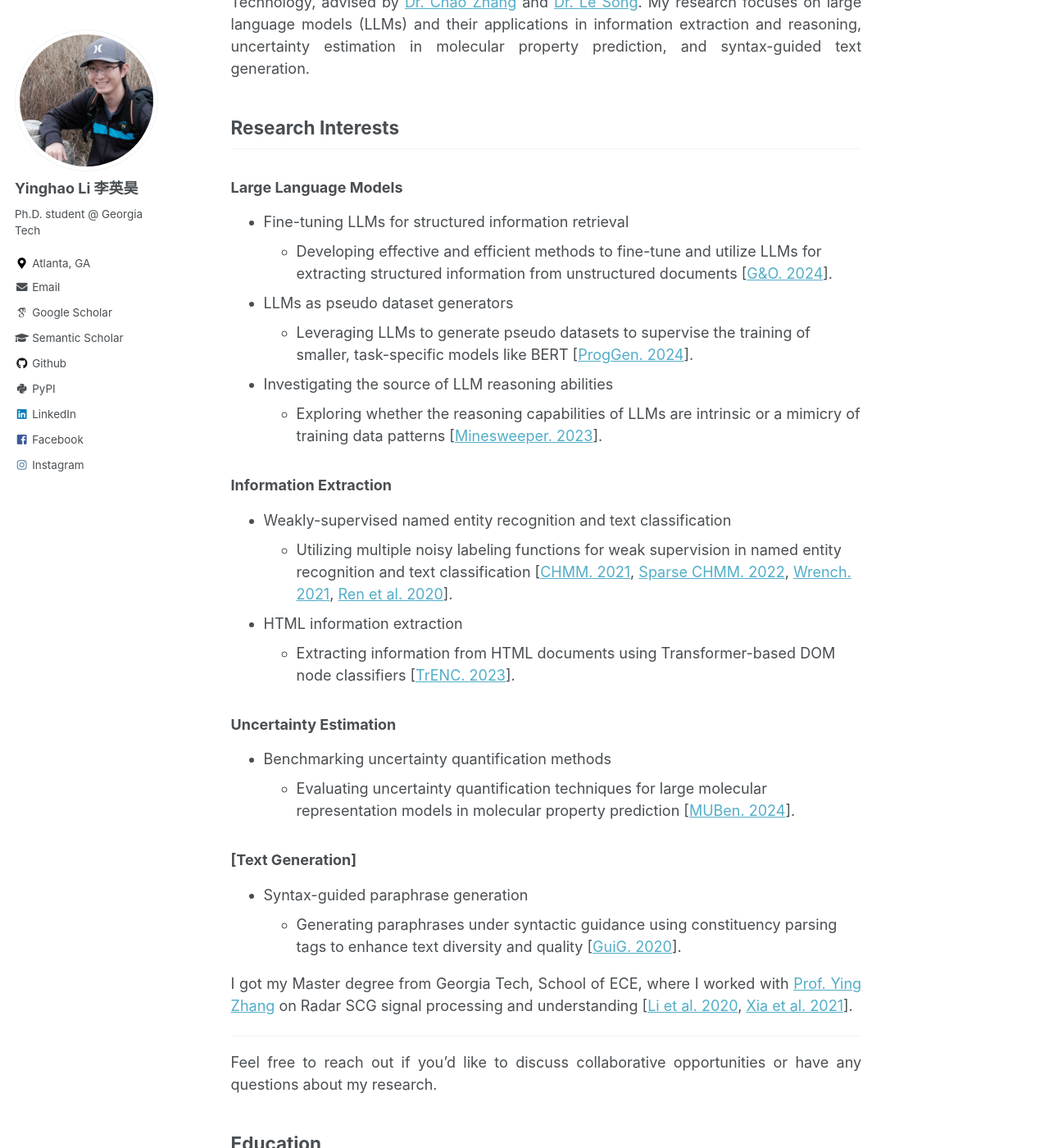
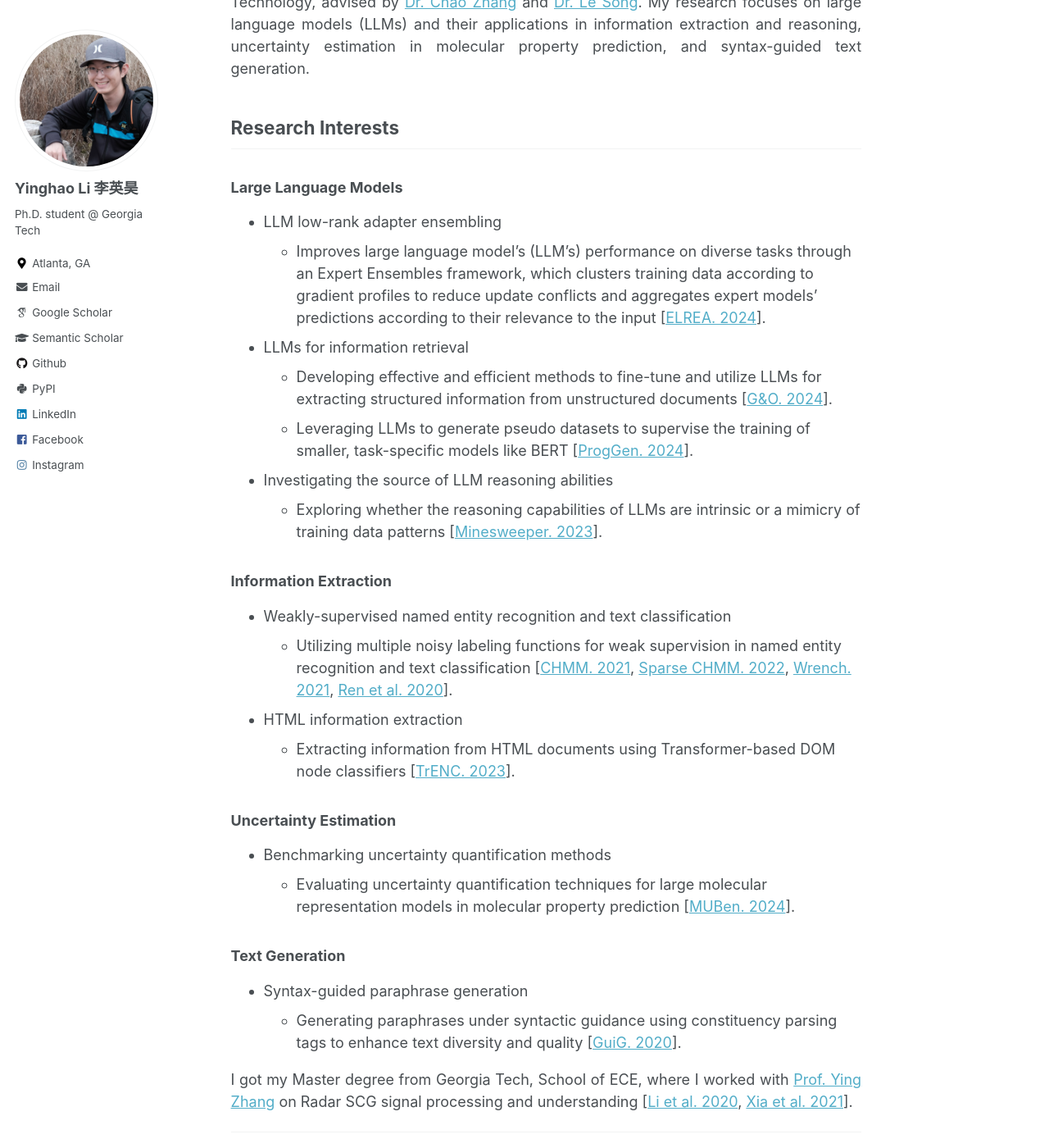
Before and after one commit to Yinghao-Li/Yinghao-Li.github.io, a Jekyll site: the page built from _pages/about.md, in a window 1280 px wide and 1400 px high, scrolled down 255 px. Shown: the whole window at 82% size. Built offline with Jekyll 4.4.1, drawn with Linux system fonts in a browser that asks for light colours; some web fonts are replaced.

Commit message:
update website

```diff
--- a/_pages/about.md
+++ b/_pages/about.md
@@ -21,9 +21,10 @@ Research Interests
 
 ### Large Language Models
 
-- Fine-tuning LLMs for structured information retrieval
+- LLM low-rank adapter ensembling
+  - Improves large language model’s (LLM’s) performance on diverse tasks through an Expert Ensembles framework, which clusters training data according to gradient profiles to reduce update conflicts and aggregates expert models’ predictions according to their relevance to the input [[ELREA. 2024](https://openreview.net/forum?id=l0gZS0sAlf)].
+- LLMs for information retrieval
   - Developing effective and efficient methods to fine-tune and utilize LLMs for extracting structured information from unstructured documents [[G&O. 2024](https://arxiv.org/abs/2402.13364)].
-- LLMs as pseudo dataset generators
   - Leveraging LLMs to generate pseudo datasets to supervise the training of smaller, task-specific models like BERT [[ProgGen. 2024](https://arxiv.org/abs/2403.11103)].
 - Investigating the source of LLM reasoning abilities
   - Exploring whether the reasoning capabilities of LLMs are intrinsic or a mimicry of training data patterns [[Minesweeper. 2023](https://arxiv.org/abs/2311.07387)].
@@ -40,7 +41,7 @@ Research Interests
 - Benchmarking uncertainty quantification methods
   - Evaluating uncertainty quantification techniques for large molecular representation models in molecular property prediction [[MUBen. 2024](https://arxiv.org/abs/2306.10060)].
 
-### [Text Generation]
+### Text Generation
 
 - Syntax-guided paraphrase generation
   - Generating paraphrases under syntactic guidance using constituency parsing tags to enhance text diversity and quality [[GuiG. 2020](https://arxiv.org/abs/2010.01737)].
```
Also changed, not shown: 1 other file.
